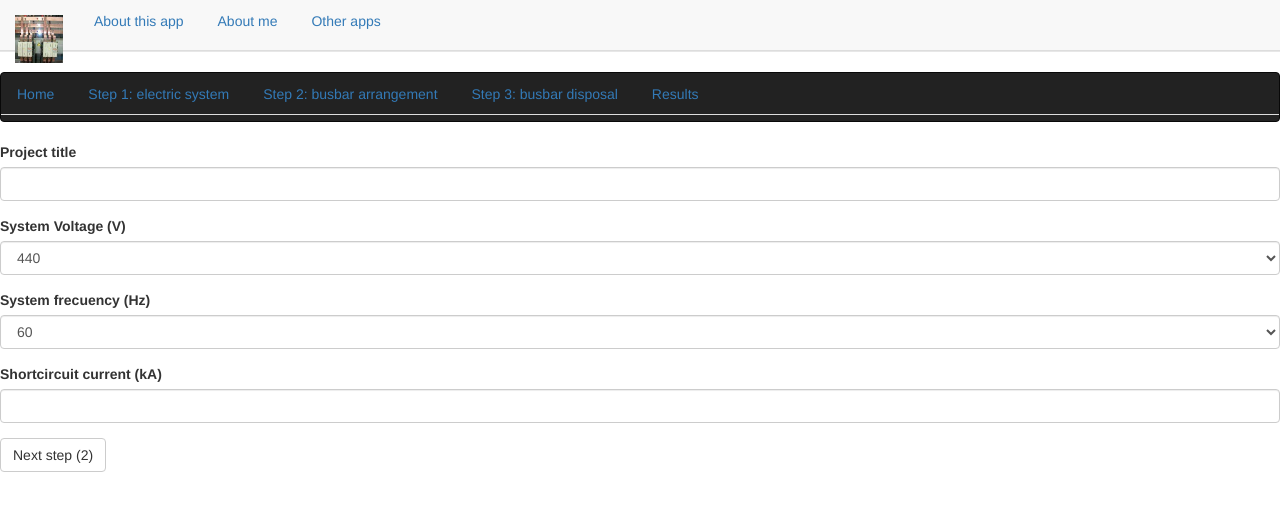
After one commit to jhonat23/IEC-60895-busbar-shortcircuit-calculation, a Flask app: page /step_one in a window 1280 px wide. The commit adds this page. Shown: the top 511 px of the page. Run offline with Flask 2, Linux system fonts and the light colour scheme; some libraries are stand-ins or nearby versions.

Commit message:
templates and forms created

```diff
--- /dev/null
+++ b/app/forms.py
@@ -0,0 +1,24 @@
+from random import choices
+from flask_wtf import FlaskForm
+from wtforms import StringField, IntegerField, SelectField, SubmitField
+from wtforms.validators import DataRequired
+
+#forms
+class SystemForm(FlaskForm):
+    project_title = StringField('Project title', validators=[DataRequired()])
+    system_voltage = SelectField('System Voltage (V)', validators=[DataRequired()], choices=['120', '220', '440', '480'], default='440')
+    system_frecuency = SelectField('System frecuency (Hz)', validators=[DataRequired()], choices=['60', '50'], default='60')
+    shortcircuit_current = IntegerField('Shortcircuit current (kA)', validators=[DataRequired()])
+    submit = SubmitField('Next step (2)')
+
+class BusbarForm(FlaskForm):
+    facing_type = SelectField('Facing type', validators=[DataRequired()], choices=['Witdh faced', 'Thickness faced'])
+    busbar_width = IntegerField('Busbar width w (mm)', validators=[DataRequired()], default='0')
+    busbar_thickness = IntegerField('Busbar thickness t (mm)', validators=[DataRequired()], default='0')
+    phase_distance = IntegerField('Phase distance a (mm)', validators=[DataRequired()], default='0')
+    submit = SubmitField('Next step (3)')
+
+class DisposalForm(FlaskForm):
+    span_number = SelectField('Number of spans', validators=[DataRequired()], choices=['1', '2', '3 o more'])
+    support_distance = IntegerField('Support distance (mm)', validators=[DataRequired()], default='0')
+    submit = SubmitField('Next step (Results)')
--- a/app/templates/base.html
+++ b/app/templates/base.html
@@ -5,3 +5,12 @@
     <title>IEC60895 busbar calculation tool | </title>
     <link rel="stylesheet" href="https://maxcdn.bootstrapcdn.com/bootstrap/3.4.1/css/bootstrap.min.css">
 {% endblock head %}
+
+{% block body %}
+
+    {% block navbar %}
+        {% include "navbar.html" %}
+        {% include "navbarcal.html" %}
+    {% endblock navbar %}
+
+{% endblock body %}
--- /dev/null
+++ b/app/templates/navbar.html
@@ -0,0 +1,14 @@
+<nav class="navbar navbar-default navbar-static-top">
+    <div>
+        <div class="navbar-header">
+            <a class="navbar-brand" href="#">
+                <img alt="busbar" src="/static/images/busbar.jpg" style="max-width:48px">
+            </a>
+        </div>
+        <ul class="nav nav-tabs">
+            <li role="presentation"><a href="">About this app</a></li>
+            <li role="presentation"><a href="">About me</a></li>
+            <li role="presentation"><a href="">Other apps</a></li>
+        </ul>
+    </div>
+</nav>
--- /dev/null
+++ b/app/templates/navbarcal.html
@@ -0,0 +1,9 @@
+<nav class="navbar navbar-inverse">
+    <ul class="nav nav-tabs">
+        <li role="presentation"><a href="/">Home</a></li>
+        <li role="presentation"><a href="{{ url_for('step_one') }}">Step 1: electric system</a></li>
+        <li role="presentation"><a href="{{ url_for('step_two') }}">Step 2: busbar arrangement</a></li>
+        <li role="presentation"><a href="{{ url_for('step_three') }}">Step 3: busbar disposal</a></li>
+        <li role="presentation"><a href="{{ url_for('results') }}">Results</a></li>
+    </ul>
+</nav>
--- /dev/null
+++ b/app/templates/stepone.html
@@ -0,0 +1,11 @@
+{% extends "base.html" %}
+{% import 'bootstrap/wtf.html' as wtf %}
+
+{% block body %}
+    {{ super() }}
+
+    <form action="{{ url_for('step_two') }}" method='POST'>
+        {{ wtf.quick_form(system_form, form_type='horizontal', horizontal_columns=('lg', 4, 2)) }}
+    </form>
+
+{% endblock body %}
--- a/main.py
+++ b/main.py
@@ -1,11 +1,46 @@
 from app import create_app
-from flask import render_template
+from flask import render_template, redirect, make_response
+from app.forms import SystemForm, BusbarForm, DisposalForm
 
 app = create_app()
 
 @app.route('/')
 def root():
+    response = make_response(redirect('/home'))
+    return response
+
+@app.route('/home')
+def home():
     return render_template('index.html')
+
+@app.route('/step_one', methods=['GET', 'POST'])
+def step_one():
+    system_form = SystemForm()
+    context = {
+        'system_form': system_form
+    }
+    return render_template('stepone.html', **context)
+
+@app.route('/step_two', methods=['GET', 'POST'])
+def step_two():
+    busbar_form = BusbarForm()
+    context = {
+        'busbar_form': busbar_form
+    }
+    return render_template('steptwo.html', **context)
+
+@app.route('/step_three', methods=['GET', 'POST'])
+def step_three():
+    disposal_form = DisposalForm()
+    context = {
+        'disposal_form': disposal_form
+    }
+    return render_template('stepthree.html', **context)
+
+@app.route('/results', methods=['GET', 'POST'])
+def results():
+
+    return render_template('results.html')
 
 if __name__ == '__main__':
     app.run(debug=True)
```
Also changed, not shown: app/templates/index.html (+1 -8 lines), app/templates/results.html (added, +12 -0 lines), app/templates/stepthree.html (added, +11 -0 lines), app/templates/steptwo.html (added, +11 -0 lines), app/operations.py (added), app/static/images/busbar.jpg (added).
